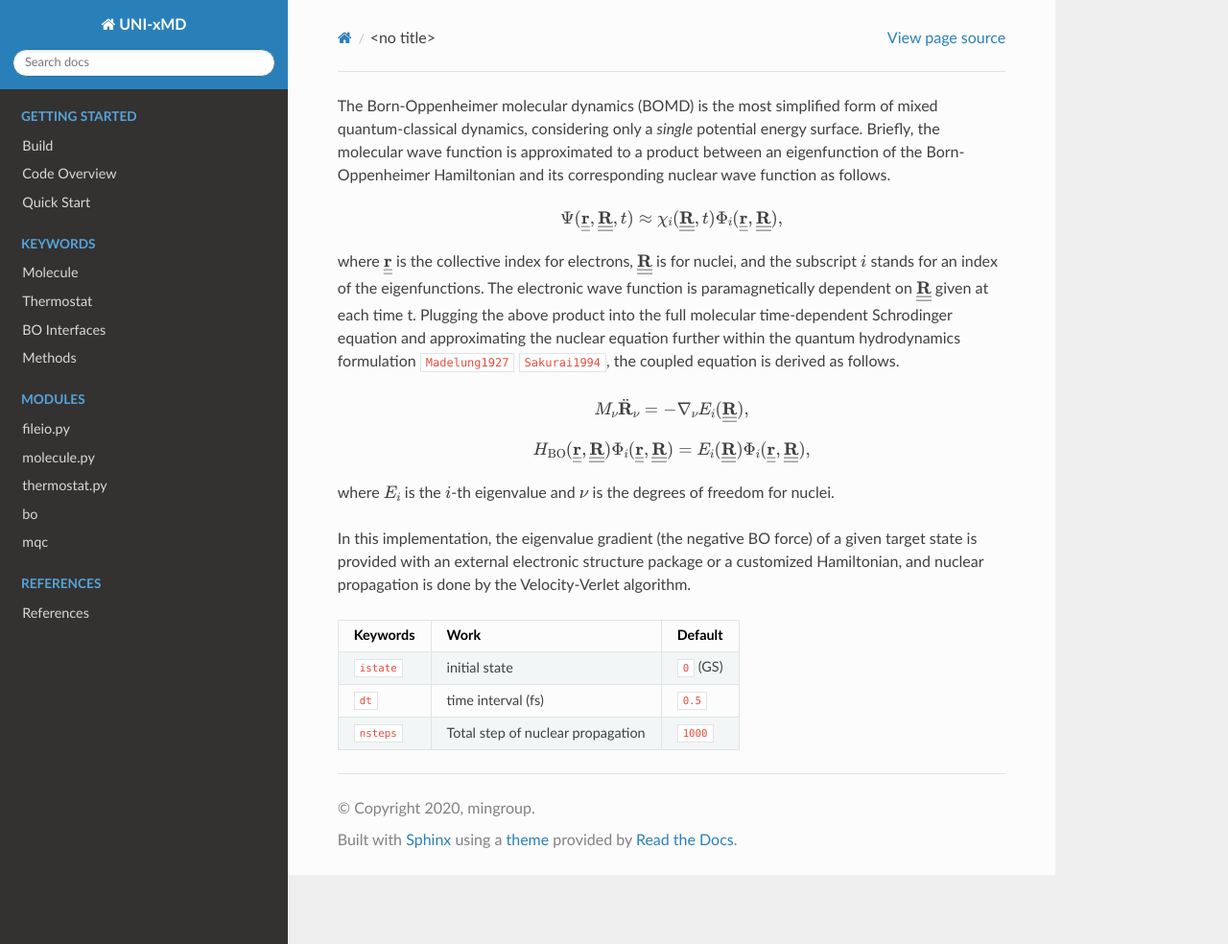
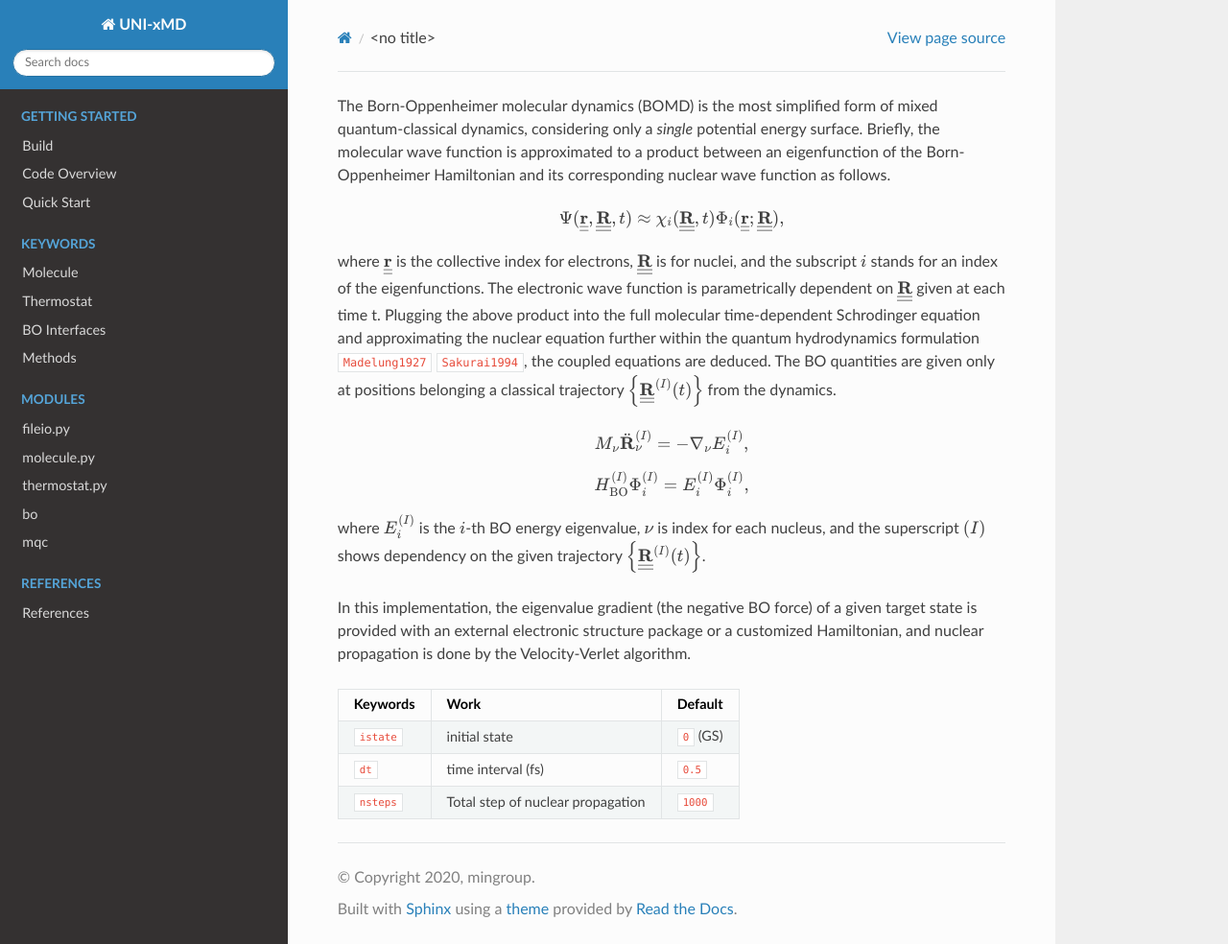
Before and after one commit to skmin-lab/unixmd, a Sphinx documentation site: the page built from docs/source/keywords/methods/bomd.rst, in a window 1280 px wide and 984 px high. Shown: the whole window at 96% size. Built offline with Sphinx 7.4.7 and the Read the Docs theme 2.0.0, drawn with Linux system fonts in a browser that asks for light colours; cross-references to code outside the pages are shown as plain code.

Commit message:
Edit manaul; add a trajectory index in bomd.rst (minor)

```diff
--- a/docs/source/keywords/methods/bomd.rst
+++ b/docs/source/keywords/methods/bomd.rst
@@ -7,28 +7,27 @@ Born-Oppenheimer Hamiltonian and its corresponding nuclear wave function as foll
 .. math::
 
    \Psi(\underline{\underline{\mathbf{r}}},\underline{\underline{\mathbf{R}}},t) \approx
-   \chi_{i}(\underline{\underline{\mathbf{R}}},t) \Phi_{i}(\underline{\underline{\mathbf{r}}},
+   \chi_{i}(\underline{\underline{\mathbf{R}}},t) \Phi_{i}(\underline{\underline{\mathbf{r}}};
    \underline{\underline{\mathbf{R}}}),
 
 where :math:`\underline{\underline{\mathbf{r}}}` is the collective index for electrons,
 :math:`\underline{\underline{\mathbf{R}}}` is for nuclei, and the subscript :math:`i`
-stands for an index of the eigenfunctions. The electronic wave function is paramagnetically
+stands for an index of the eigenfunctions. The electronic wave function is parametrically
 dependent on :math:`\underline{\underline{\mathbf{R}}}` given at each time t. Plugging
 the above product into the full molecular time-dependent Schrodinger equation and
 approximating the nuclear equation further within the quantum hydrodynamics formulation
-:cite:`Madelung1927` :cite:`Sakurai1994`, the coupled equation is derived as follows.
+:cite:`Madelung1927` :cite:`Sakurai1994`, the coupled equations are deduced. The BO quantities are given only at positions belonging a classical trajectory :math:`\left\{\underline{\underline{\mathbf{R}}}^{(I)}(t) \right\}` from the dynamics.
 
 .. math::
 
-   M_{\nu} \ddot{\mathbf{R}}_{\nu} = - \nabla_{\nu}E_{i}(\underline{\underline{\mathbf{R}}}),
+   M_{\nu} \ddot{\mathbf{R}}_{\nu}^{(I)} = - \nabla_{\nu}E_{i}^{(I)},
 
 .. math::
 
-   H_{\mathrm{BO}}(\underline{\underline{\mathbf{r}}},\underline{\underline{\mathbf{R}}})\Phi_{i}
-   (\underline{\underline{\mathbf{r}}},\underline{\underline{\mathbf{R}}}) = E_{i}
-   (\underline{\underline{\mathbf{R}}})\Phi_{i}(\underline{\underline{\mathbf{r}}},\underline{\underline{\mathbf{R}}}),
+   H_{\mathrm{BO}}^{(I)}\Phi_{i}^{(I)}
+    = E_{i}^{(I)} \Phi_{i}^{(I)},
 
-where :math:`E_{i}` is the :math:`i`-th eigenvalue and :math:`\nu` is the degrees of freedom for nuclei.
+where :math:`E_{i}^{(I)}` is the :math:`i`-th BO energy eigenvalue, :math:`\nu` is index for each nucleus, and the superscript :math:`(I)` shows dependency on the given trajectory :math:`\left\{\underline{\underline{\mathbf{R}}}^{(I)}(t) \right\}`.
 
 In this implementation, the eigenvalue gradient (the negative BO force) of a given
 target state is provided with an external electronic structure
```
